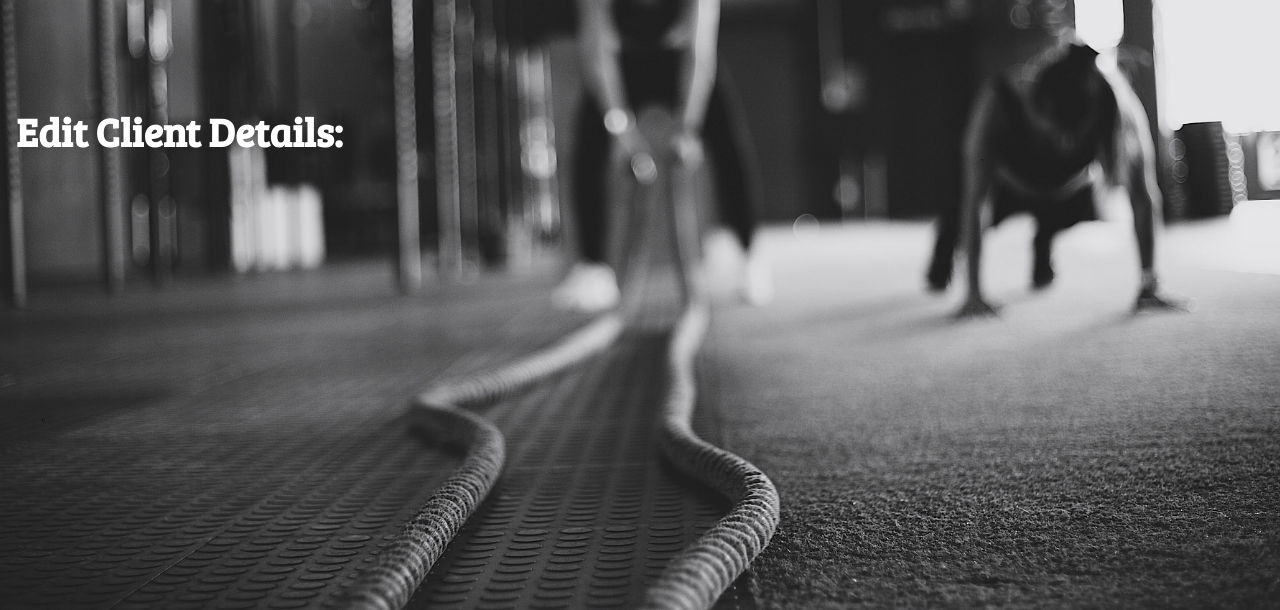
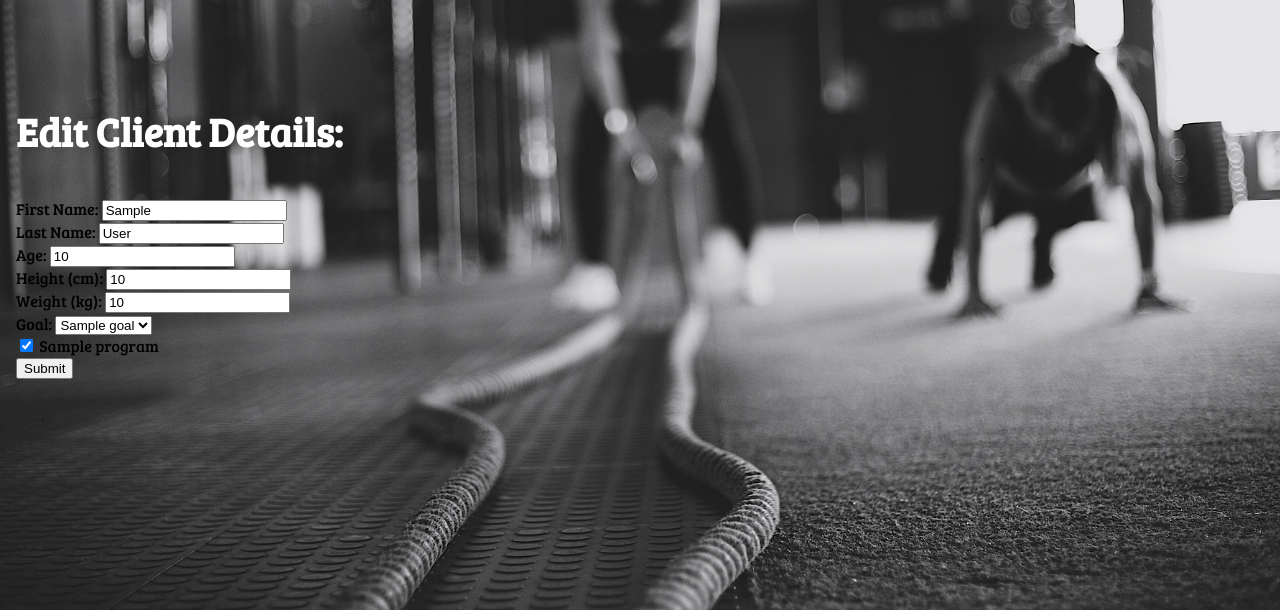
Before and after one commit to RomainLando/personal_trainer_tool, a Flask app: page /clients/1/edit in a window 1280 px wide. Shown: the part 190-800 px from the top of the page. Run offline with Flask 2, Linux system fonts and the light colour scheme; a database or web service that is not in the repository returns one stand-in record (Sample ...); some libraries are stand-ins or nearby versions.

Commit message:
:sparkles: fixed update function for program controller

```diff
--- a/controllers/clients_controller.py
+++ b/controllers/clients_controller.py
@@ -51,12 +51,35 @@ def delete_client(id):
     client_repository.delete(id)
     return redirect("/clients")
 
-
-
 @clients_blueprint.route("/clients/<id>/edit")
 def edit_client(id):
     client = client_repository.select(id)
     programs = program_repository.select_all()
+    goals = goal_repository.select_all()
     client_programs = client_repository.show_programs(client)
     client_programs_ids = [client_program.id for client_program in client_programs]
-    return render_template("/clients/edit.html", client = client, programs = programs, client_programs_ids = client_programs_ids)
+    return render_template("/clients/edit.html", client = client, programs = programs, client_programs_ids = client_programs_ids, goals = goals)
+
+@clients_blueprint.route("/clients/<id>", methods=["POST"])
+def update_client(id):
+    first_name = request.form["first_name"]
+    last_name = request.form["last_name"]
+    age = request.form["age"]
+    weight = request.form["weight"]
+    height = request.form["height"]
+    goal_id = request.form["goal_id"]
+    goal = goal_repository.select(int(goal_id))
+    new_client = Client(first_name, last_name, age, height, weight, goal, id)
+    client_repository.update(new_client)
+    programs = client_repository.show_programs(new_client)
+    for program in programs:
+        client_program_repository.delete(program.id)
+    programs_id = request.form.getlist('programs_id')
+    for program_id in programs_id:
+        program = program_repository.select(int(program_id))
+        new_client_program = ClientProgram(new_client, program)
+        print(new_client_program.client)
+        print(new_client_program.program)
+        print(new_client_program.id)
+        client_program_repository.save(new_client_program)
+    return redirect("/clients")
--- a/controllers/programs_controller.py
+++ b/controllers/programs_controller.py
@@ -56,7 +56,8 @@ def update_program(id):
     program_repository.update(new_program)
     exercises = program_repository.show_exercises(new_program)
     for exercise in exercises:
-        workout_repository.delete(exercise.id)
+        workout = workout_repository.select_by_program_exercise_ids(new_program.id, exercise.id)
+        workout_repository.delete(workout.id)
     exercises_id = request.form.getlist('exercises_id')
     for exercise_id in exercises_id:
         new_exercise = exercise_repository.select(int(exercise_id))
--- a/templates/clients/edit.html
+++ b/templates/clients/edit.html
@@ -2,6 +2,48 @@
 {% block content %}
 
 <h3>Edit Client Details:</h3>
-
+<div class="form">
+    <form action="/clients/{{ client.id }}" method="POST">
+        <div>
+            <label for="first-name">First Name:</label>
+            <input type="text" id="first-name" name="first_name" value="{{ client.first_name }}">
+        </div>
+        <div>
+            <label for="last-name">Last Name:</label>
+            <input type="text" id="last-name" name="last_name" value="{{ client.last_name }}">
+        </div>
+        <div>
+            <label for="age">Age:</label>
+            <input type="number" id="age" name="age" value="{{ client.age }}">
+        </div>
+        <div>
+            <label for="height">Height (cm):</label>
+            <input type="number" id="height" name="height" value="{{ client.height }}">
+        </div>
+        <div>
+            <label for="weight">Weight (kg):</label>
+            <input type="text" id="weight" name="weight" value="{{ client.weight }}">
+        </div>
+        <div>
+            <label for="goal">Goal:</label>
+            <select name="goal_id" id="goal">
+                {% for goal in goals %}
+                <option value="{{ goal.id }}" {% if goal.id == client.goal.id %} selected {% endif %}>
+                    {{ goal.title }}
+                </option>
+                {% endfor %}
+            </select>
+        </div>
+        {% for program in programs %}
+        <div>
+            <input type="checkbox" name="programs_id" value="{{ program.id }}" {% if program.id in client_programs_ids %} checked {% endif %}>
+            <label for="programs_id">{{ program.title }}</label>
+        </div>
+        {% endfor %}
+        <div>
+            <input type="submit">
+        </div>
+    </form>
+</div>
 
 {% endblock %}
--- a/templates/programs/edit.html
+++ b/templates/programs/edit.html
@@ -10,11 +10,7 @@
         </div>
         {% for exercise in exercises %}
         <div>
-            {% if exercise.id in workout_ids %}
-            <input type="checkbox" name="exercises_id" value="{{ exercise.id }}" checked>
-            {% else %}
-            <input type="checkbox" name="exercises_id" value="{{ exercise.id }}">
-            {% endif %}
+            <input type="checkbox" name="exercises_id" value="{{ exercise.id }}" {% if exercise.id in workout_ids %} checked {% endif %}>
             {% if exercise.duration %}
             <label for="exercises_id">{{ exercise.name }} {{exercise.duration}} mins</label>
             {% else %}
```
